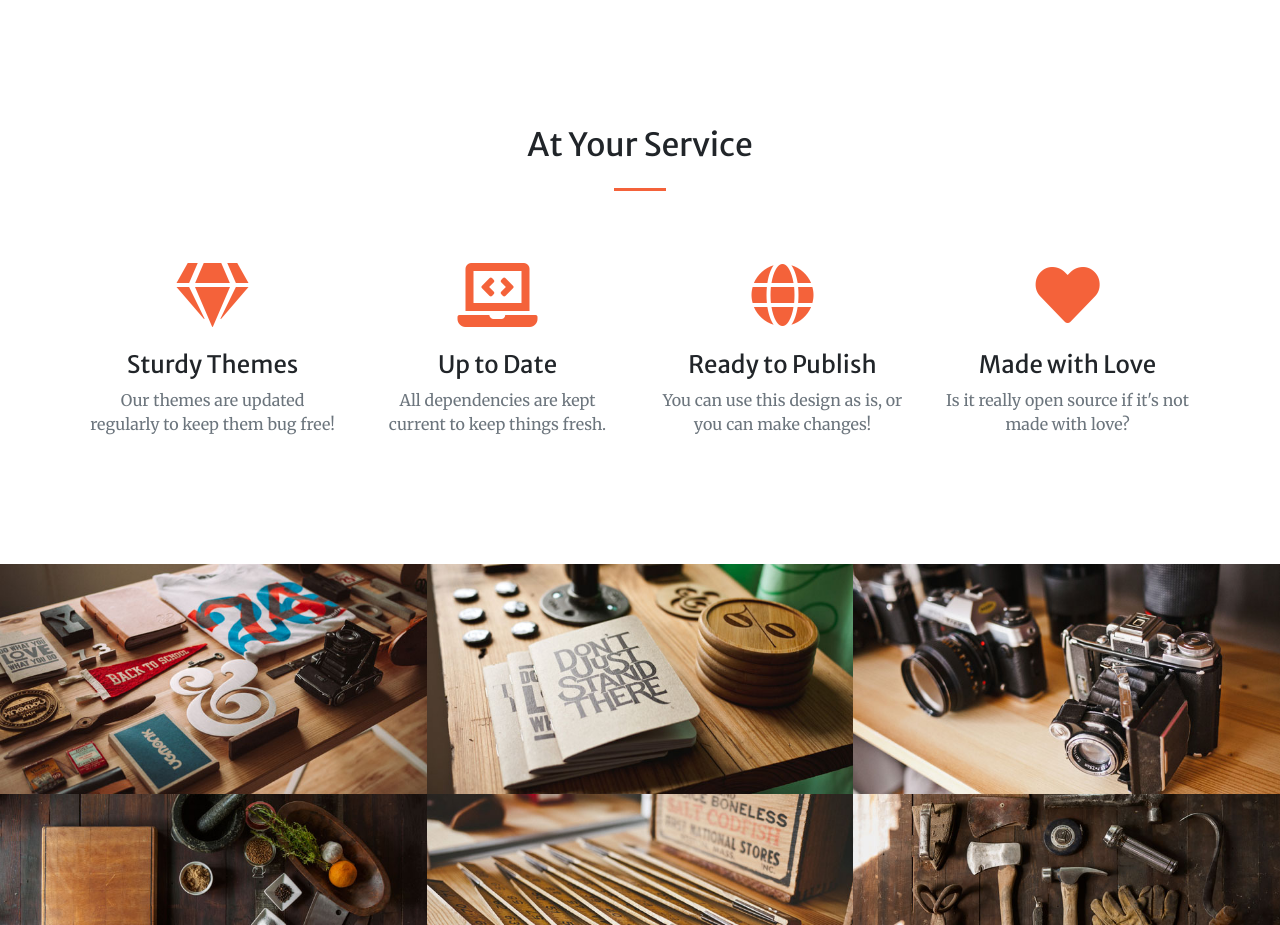
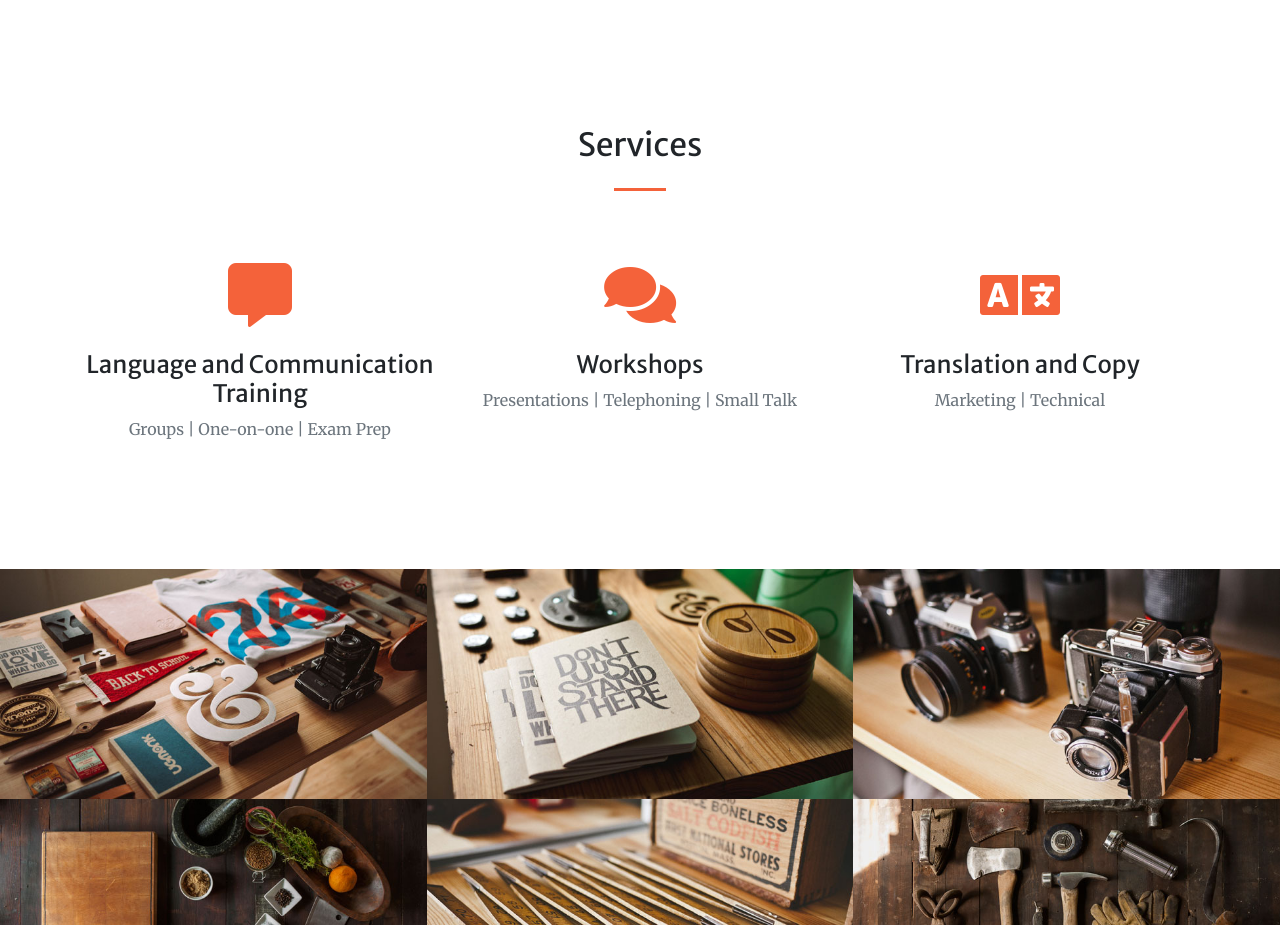
Before and after one commit to sixer1182/english-transfer, a website with bundled scripts: page index.html in a window 1280 px wide. Shown: the part 1280-2205 px from the top of the page. Built offline with nearby package versions, Linux system fonts and the light colour scheme.

Commit message:
A few basic adaptions to the new content.

```diff
--- a/index.html
+++ b/index.html
@@ -2,13 +2,12 @@
 <html lang="en">
 
 <head>
-
   <meta charset="utf-8">
   <meta name="viewport" content="width=device-width, initial-scale=1, shrink-to-fit=no">
   <meta name="description" content="">
   <meta name="author" content="">
 
-  <title>Creative - Start Bootstrap Theme</title>
+  <title>English Transfer</title>
 
   <!-- Font Awesome Icons -->
   <link href="vendor/fontawesome-free/css/all.min.css" rel="stylesheet" type="text/css">
@@ -30,7 +29,7 @@
   <!-- Navigation -->
   <nav class="navbar navbar-expand-lg navbar-light fixed-top py-3" id="mainNav">
     <div class="container">
-      <a class="navbar-brand js-scroll-trigger" href="#page-top">Start Bootstrap</a>
+      <a class="navbar-brand js-scroll-trigger" href="#page-top">To the Top</a>
       <button class="navbar-toggler navbar-toggler-right" type="button" data-toggle="collapse" data-target="#navbarResponsive" aria-controls="navbarResponsive" aria-expanded="false" aria-label="Toggle navigation">
         <span class="navbar-toggler-icon"></span>
       </button>
@@ -58,7 +57,7 @@
     <div class="container h-100">
       <div class="row h-100 align-items-center justify-content-center text-center">
         <div class="col-lg-10 align-self-end">
-          <h1 class="text-uppercase text-white font-weight-bold">Your Favorite Source of Free Bootstrap Themes</h1>
+          <h1 class="text-uppercase text-white font-weight-bold">English Transfer</h1>
           <hr class="divider my-4">
         </div>
         <div class="col-lg-8 align-self-baseline">
@@ -86,37 +85,37 @@
   <!-- Services Section -->
   <section class="page-section" id="services">
     <div class="container">
-      <h2 class="text-center mt-0">At Your Service</h2>
+      <h2 class="text-center mt-0">Services</h2>
       <hr class="divider my-4">
       <div class="row">
-        <div class="col-lg-3 col-md-6 text-center">
+        <div class="col-lg-4 col-md-6 text-center">
           <div class="mt-5">
-            <i class="fas fa-4x fa-gem text-primary mb-4"></i>
-            <h3 class="h4 mb-2">Sturdy Themes</h3>
-            <p class="text-muted mb-0">Our themes are updated regularly to keep them bug free!</p>
+            <i class="fas fa-4x fa-comment-alt text-primary mb-4"></i>
+            <h3 class="h4 mb-2">Language and Communication Training</h3>
+            <p class="text-muted mb-0">Groups | One-on-one | Exam Prep</p>
           </div>
         </div>
-        <div class="col-lg-3 col-md-6 text-center">
+        <div class="col-lg-4 col-md-6 text-center">
           <div class="mt-5">
-            <i class="fas fa-4x fa-laptop-code text-primary mb-4"></i>
-            <h3 class="h4 mb-2">Up to Date</h3>
-            <p class="text-muted mb-0">All dependencies are kept current to keep things fresh.</p>
+            <i class="fas fa-4x fa-comments text-primary mb-4"></i>
+            <h3 class="h4 mb-2">Workshops</h3>
+            <p class="text-muted mb-0">Presentations | Telephoning | Small Talk</p>
           </div>
         </div>
-        <div class="col-lg-3 col-md-6 text-center">
+        <div class="col-lg-4 col-md-6 text-center">
           <div class="mt-5">
-            <i class="fas fa-4x fa-globe text-primary mb-4"></i>
-            <h3 class="h4 mb-2">Ready to Publish</h3>
-            <p class="text-muted mb-0">You can use this design as is, or you can make changes!</p>
+            <i class="fas fa-4x fa-language text-primary mb-4"></i>
+            <h3 class="h4 mb-2">Translation and Copy</h3>
+            <p class="text-muted mb-0">Marketing | Technical</p>
           </div>
         </div>
-        <div class="col-lg-3 col-md-6 text-center">
-          <div class="mt-5">
-            <i class="fas fa-4x fa-heart text-primary mb-4"></i>
-            <h3 class="h4 mb-2">Made with Love</h3>
-            <p class="text-muted mb-0">Is it really open source if it's not made with love?</p>
-          </div>
-        </div>
+<!--        <div class="col-lg-3 col-md-6 text-center">-->
+<!--          <div class="mt-5">-->
+<!--            <i class="fas fa-4x fa-heart text-primary mb-4"></i>-->
+<!--            <h3 class="h4 mb-2">Made with Love</h3>-->
+<!--            <p class="text-muted mb-0">Is it really open source if it's not made with love?</p>-->
+<!--          </div>-->
+<!--        </div>-->
       </div>
     </div>
   </section>
```
